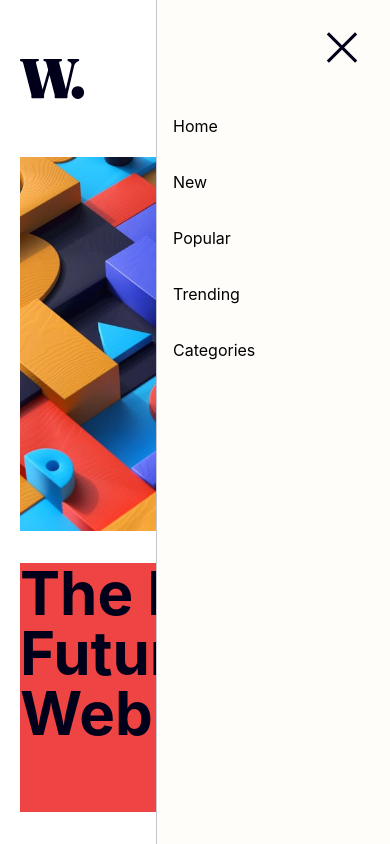
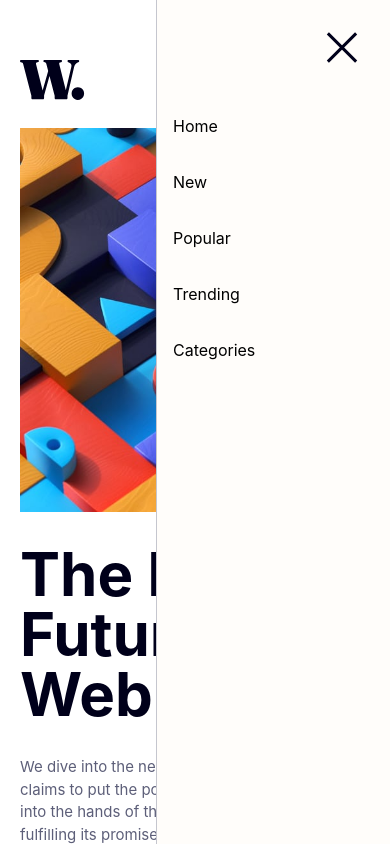
Before and after one commit to f1x3d49/frontendmentor-news, a React (Create React App) app in the folder frontend/: page / in a window 390 px wide. Built offline with nearby package versions, Linux system fonts and the light colour scheme.

Commit message:
i'm doing working on the mobile design of the website

```diff
--- a/frontend/src/App.js
+++ b/frontend/src/App.js
@@ -1,16 +1,29 @@
 import Navbar from "./components/Navbar";
+import NewsComponent from "./components/NewsComponent";
 
 function App() {
   return (
-    <div className="flex flex-col gap-8 justify-center w-screen h-screen font-inter px-5 py-8 md:px-36 md:py-12">
+    <div className="overflow-x-hidden md:overlfow-hidden w-screen h-screen font-inter px-5 py-8 md:px-36 md:py-12">
       <Navbar />
       <div className="w-full h-96 bg-mobile-image bg-cover md:bg-desktop-image"></div>
 
-      <div className="w-full h-64 bg-red-500">
+      <div className="w-full h-auto mt-8">
         <h1 className="text-6xl font-bold text-[#00001a] whitespace-pre-wrap">
           The Bright Future of Web 3.0?
         </h1>
       </div>
+      <div className="mt-8 text-[15px] text-[#5d5f79]">
+        <p>
+          We dive into the next evolution of the web that claims to put the
+          power of the platforms back into the hands of the people. But is it
+          really fulfilling its promise?
+        </p>
+      </div>
+      {/* READ MORE Button*/}
+      <button className="w-1/2 h-10 bg-[#f15e50] mt-8 text-sm font-bold text-[#fffdfa] tracking-[.25rem]">
+        READ MORE
+      </button>
+      <NewsComponent />
     </div>
   );
 }
--- /dev/null
+++ b/frontend/src/components/NewsComponent.js
@@ -0,0 +1,37 @@
+import React from "react";
+
+const NewsComponent = () => {
+  return (
+    <div className="flex flex-col gap-8 p-5 mt-8 max-w-auto h-auto bg-[#00001a]">
+      <h1 className="text-3xl text-[#e9ab53] font-bold">New</h1>
+      <div className="border-b border-b-[#5d5f79]">
+        <h1 className="text-lg text-[#fffdfa] font-bold">
+          Hydrogen VS Electric Cars
+        </h1>
+        <p className="text-[15px] text-[#5d5f79] w-3/4 mt-2 mb-5">
+          Will hydrogen-fueld cars ever catch up to EVs?
+        </p>
+      </div>
+      <div className="border-b border-b-[#5d5f79]">
+        <h1 className="text-lg text-[#fffdfa] font-bold">
+          The Downsides of AI Artistry
+        </h1>
+        <p className="text-[15px] text-[#5d5f79] w-full mt-2 mb-5">
+          What are the possible adverse effects of on-demand AI image
+          generation?
+        </p>
+      </div>
+      <div>
+        <h1 className="text-lg text-[#fffdfa] font-bold">
+          Is VC Funding Drying Up?
+        </h1>
+        <p className="text-[15px] text-[#5d5f79] w-full mt-2">
+          Private funding by VC firms is down 50% YOY. We take a look at what
+          that means.
+        </p>
+      </div>
+    </div>
+  );
+};
+
+export default NewsComponent;
```
